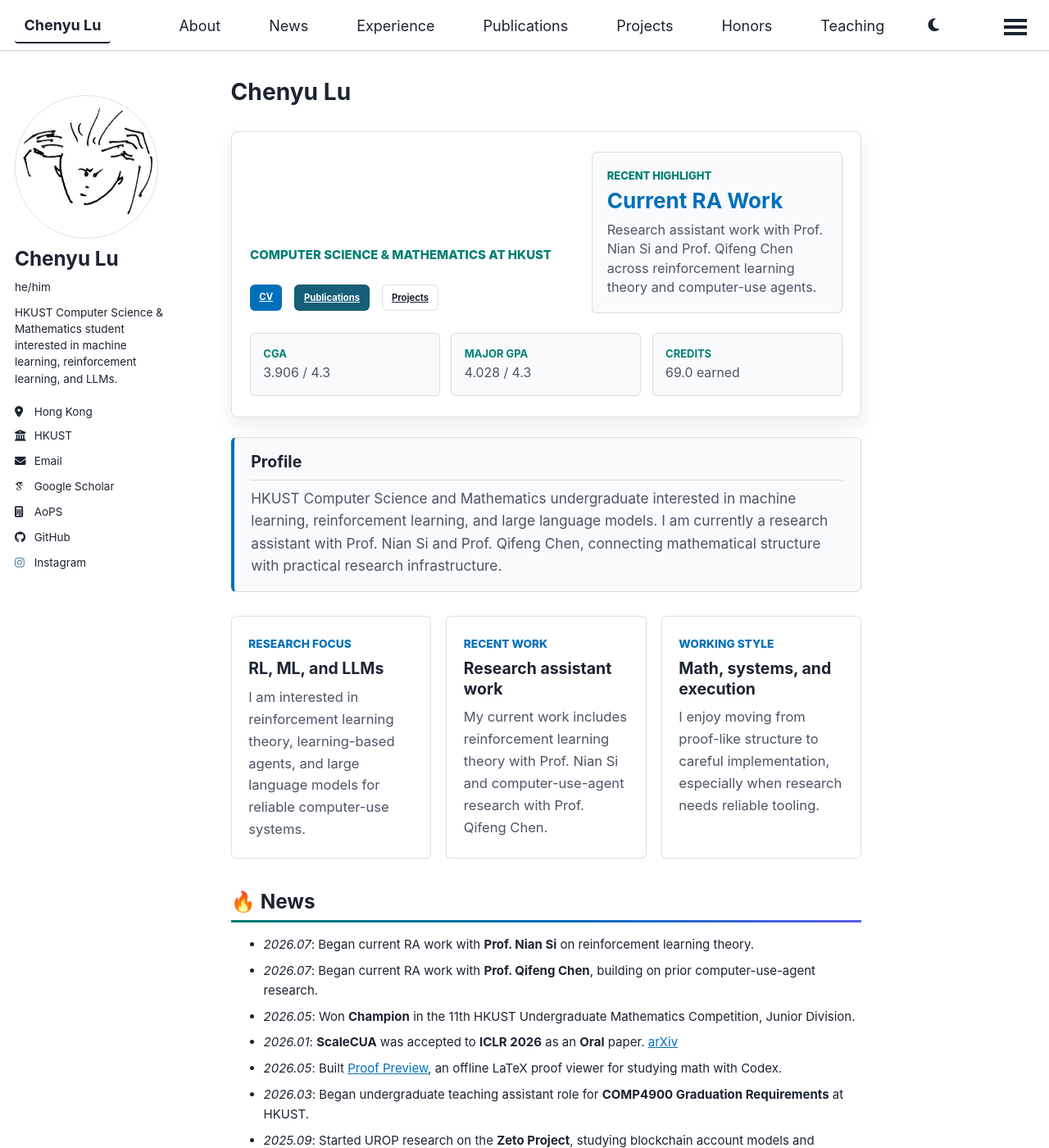
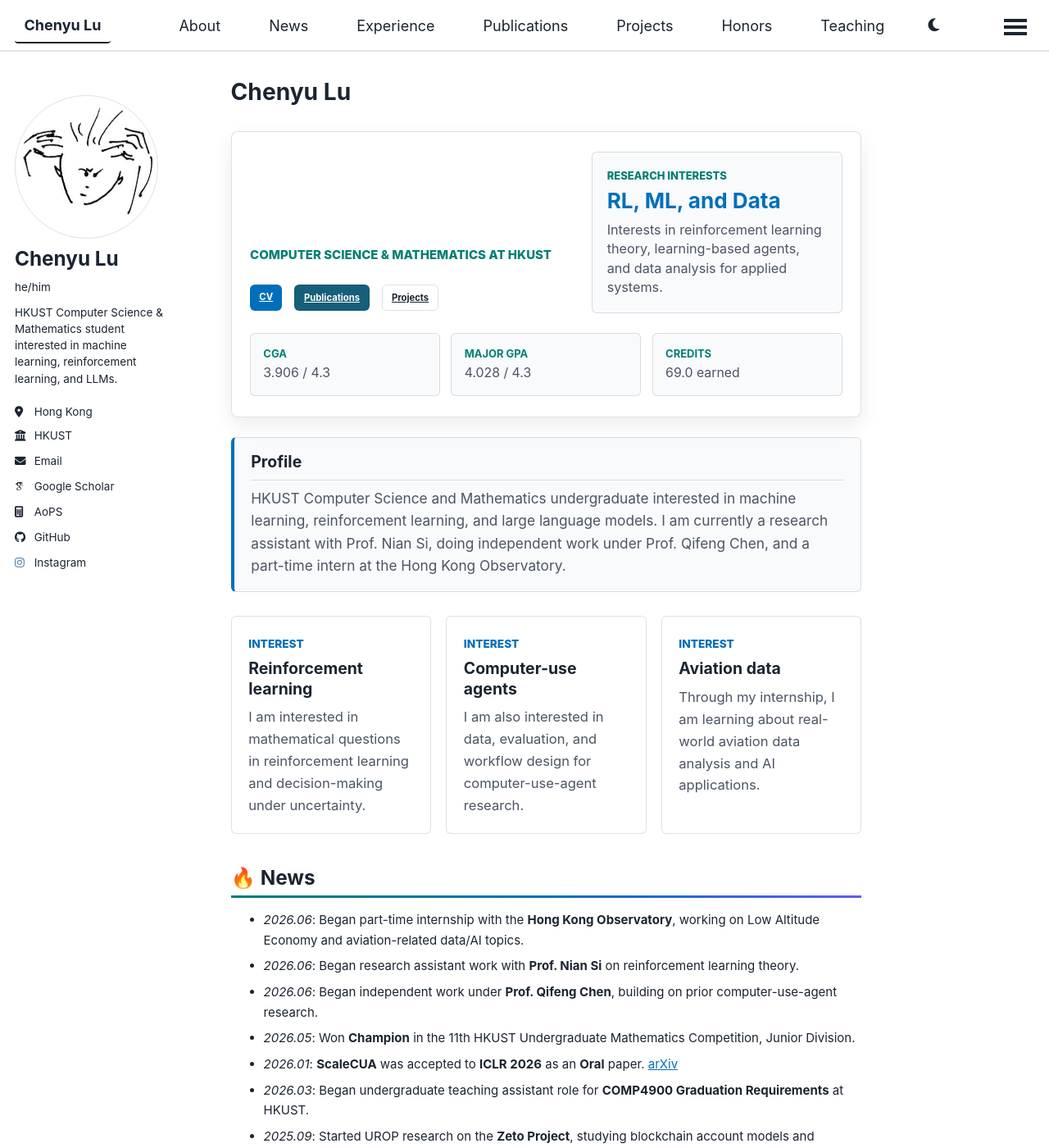
Before and after one commit to dylanluchenyu/dylanluchenyu.github.io, a Jekyll site: the page built from _pages/about.md, in a window 1280 px wide and 1400 px high. Shown: the whole window at 82% size. Built offline with Jekyll 4.4.1, drawn with Linux system fonts in a browser that asks for light colours; some web fonts are replaced; a script bundle is joined from its source files by our own code; library files that are not in the unit come from our copies; some of the changed text lies outside the part shown.

Commit message:
Refine CV and research profile

```diff
--- a/_pages/about.md
+++ b/_pages/about.md
@@ -20,9 +20,9 @@ classes: wide
     </div>
   </div>
   <div class="landing-note">
-    <span>Recent highlight</span>
-    <strong>Current RA Work</strong>
-    <p>Research assistant work with Prof. Nian Si and Prof. Qifeng Chen across reinforcement learning theory and computer-use agents.</p>
+    <span>Research interests</span>
+    <strong>RL, ML, and Data</strong>
+    <p>Interests in reinforcement learning theory, learning-based agents, and data analysis for applied systems.</p>
   </div>
   <div class="landing-stats" aria-label="Profile summary">
     <span><strong>CGA</strong> 3.906 / 4.3</span>
@@ -33,24 +33,24 @@ classes: wide
 
 <section class="profile-block">
   <h2>Profile</h2>
-  <p>HKUST Computer Science and Mathematics undergraduate interested in machine learning, reinforcement learning, and large language models. I am currently a research assistant with Prof. Nian Si and Prof. Qifeng Chen, connecting mathematical structure with practical research infrastructure.</p>
+  <p>HKUST Computer Science and Mathematics undergraduate interested in machine learning, reinforcement learning, and large language models. I am currently a research assistant with Prof. Nian Si, doing independent work under Prof. Qifeng Chen, and a part-time intern at the Hong Kong Observatory.</p>
 </section>
 
 <section class="highlight-grid">
   <article class="highlight-card">
-    <span class="highlight-label">Research focus</span>
-    <h3>RL, ML, and LLMs</h3>
-    <p>I am interested in reinforcement learning theory, learning-based agents, and large language models for reliable computer-use systems.</p>
+    <span class="highlight-label">Interest</span>
+    <h3>Reinforcement learning</h3>
+    <p>I am interested in mathematical questions in reinforcement learning and decision-making under uncertainty.</p>
   </article>
   <article class="highlight-card">
-    <span class="highlight-label">Recent work</span>
-    <h3>Research assistant work</h3>
-    <p>My current work includes reinforcement learning theory with Prof. Nian Si and computer-use-agent research with Prof. Qifeng Chen.</p>
+    <span class="highlight-label">Interest</span>
+    <h3>Computer-use agents</h3>
+    <p>I am also interested in data, evaluation, and workflow design for computer-use-agent research.</p>
   </article>
   <article class="highlight-card">
-    <span class="highlight-label">Working style</span>
-    <h3>Math, systems, and execution</h3>
-    <p>I enjoy moving from proof-like structure to careful implementation, especially when research needs reliable tooling.</p>
+    <span class="highlight-label">Interest</span>
+    <h3>Aviation data</h3>
+    <p>Through my internship, I am learning about real-world aviation data analysis and AI applications.</p>
   </article>
 </section>
 
@@ -58,11 +58,11 @@ classes: wide
 
 # 🔥 News
 
-- *2026.07*: Began current RA work with **Prof. Nian Si** on reinforcement learning theory.
-- *2026.07*: Began current RA work with **Prof. Qifeng Chen**, building on prior computer-use-agent research.
+- *2026.06*: Began part-time internship with the **Hong Kong Observatory**, working on Low Altitude Economy and aviation-related data/AI topics.
+- *2026.06*: Began research assistant work with **Prof. Nian Si** on reinforcement learning theory.
+- *2026.06*: Began independent work under **Prof. Qifeng Chen**, building on prior computer-use-agent research.
 - *2026.05*: Won **Champion** in the 11th HKUST Undergraduate Mathematics Competition, Junior Division.
 - *2026.01*: **ScaleCUA** was accepted to **ICLR 2026** as an **Oral** paper. [arXiv](https://arxiv.org/abs/2509.15221)
-- *2026.05*: Built [Proof Preview](/project/proof-preview/), an offline LaTeX proof viewer for studying math with Codex.
 - *2026.03*: Began undergraduate teaching assistant role for **COMP4900 Graduation Requirements** at HKUST.
 - *2025.09*: Started UROP research on the **Zeto Project**, studying blockchain account models and cryptographic foundations.
 - *2025.09*: Began undergraduate teaching assistant role for **COMP2711 Discrete Mathematics** at HKUST.
@@ -73,10 +73,13 @@ classes: wide
 
 # 💼 Experience
 
-- *Jul 2026 - Present* \| **Research Assistant, Reinforcement Learning Theory**, HKUST<br>
+- *Jun 2026 - Present* \| **Part-time Intern**, Hong Kong Observatory<br>
+  Working with Dr. Wallace S. W. Chan's team on Low Altitude Economy and aviation-related subjects, including real-world aviation data analysis and AI applications.
+
+- *Jun 2026 - Present* \| **Research Assistant, Reinforcement Learning Theory**, HKUST<br>
   Supervised by Prof. Nian Si. Working on reinforcement learning theory and decision-making under uncertainty, with a focus on mathematical modeling, literature study, and proof development for ongoing research.
 
-- *Jul 2026 - Present* \| **Research Assistant, Machine Learning / Computer-Use Agents**, HKUST<br>
+- *Jun 2026 - Present* \| **Independent Work, Machine Learning / Computer-Use Agents**, HKUST<br>
   Supervised by Prof. Qifeng Chen. Continuing ML and computer-use-agent research, building on prior ScaleCUA experience.
 
 - *2026.03* \| **Undergraduate Teaching Assistant**, HKUST<br>
@@ -116,24 +119,36 @@ classes: wide
 <div class="paper-box">
   <div class="paper-box-text">
     <p class="paper-links">
+      <a class="paper-link-github" href="https://github.com/dylanluchenyu/HKO-Flight-Weather-Dashboard" target="_blank" rel="noopener">GitHub</a>
+      <a class="paper-link-details" href="/project/hko-flight-weather-dashboard/">Details</a>
+    </p>
+    <p class="paper-title"><a href="/project/hko-flight-weather-dashboard/">HKO Flight Weather Dashboard</a></p>
+    <p class="paper-meta"><strong>Aviation weather data dashboard</strong></p>
+    <p class="paper-extra">A dashboard for HKIA flight situational awareness using public flight, METAR, and TAF data.</p>
+  </div>
+</div>
+
+<div class="paper-box">
+  <div class="paper-box-text">
+    <p class="paper-links">
+      <a class="paper-link-github" href="https://github.com/dylanluchenyu/codex-completion-sound" target="_blank" rel="noopener">GitHub</a>
+      <a class="paper-link-details" href="/project/codex-completion-sound/">Details</a>
+    </p>
+    <p class="paper-title"><a href="/project/codex-completion-sound/">Codex Completion Sound</a></p>
+    <p class="paper-meta"><strong>Personal Codex utility</strong></p>
+    <p class="paper-extra">A small Codex skill that plays a completion sound when a Codex task finishes.</p>
+  </div>
+</div>
+
+<div class="paper-box">
+  <div class="paper-box-text">
+    <p class="paper-links">
       <a class="paper-link-github" href="https://github.com/OpenGVLab/ScaleCUA" target="_blank" rel="noopener">GitHub</a>
       <a class="paper-link-details" href="/project/scalecua-contribution/">Details</a>
     </p>
     <p class="paper-title"><a href="/project/scalecua-contribution/">OpenGVLab / ScaleCUA Contribution</a></p>
     <p class="paper-meta"><strong>GUI-agent research infrastructure</strong></p>
     <p class="paper-extra">Contribution: data pipeline and cross-platform workflow components in the open-source codebase.</p>
-  </div>
-</div>
-
-<div class="paper-box">
-  <div class="paper-box-text">
-    <p class="paper-links">
-      <a class="paper-link-github" href="https://github.com/dylanluchenyu/proof-preview" target="_blank" rel="noopener">GitHub</a>
-      <a class="paper-link-details" href="/project/proof-preview/">Details</a>
-    </p>
-    <p class="paper-title"><a href="/project/proof-preview/">Proof Preview</a></p>
-    <p class="paper-meta"><strong>Offline LaTeX proof viewer</strong></p>
-    <p class="paper-extra">A local HTML viewer with bundled KaTeX and a command-line helper for previewing math proofs written with Codex.</p>
   </div>
 </div>
 
```
Also changed, not shown: _data/cv.json (+29 -12 lines), _pages/cv.md (+18 -2 lines), _portfolio/codex-completion-sound.md (added, +12 -0 lines), _portfolio/hko-flight-weather-dashboard.md (added, +12 -0 lines), _portfolio/proof-preview.md (deleted, +0 -12 lines), 2 other files.
